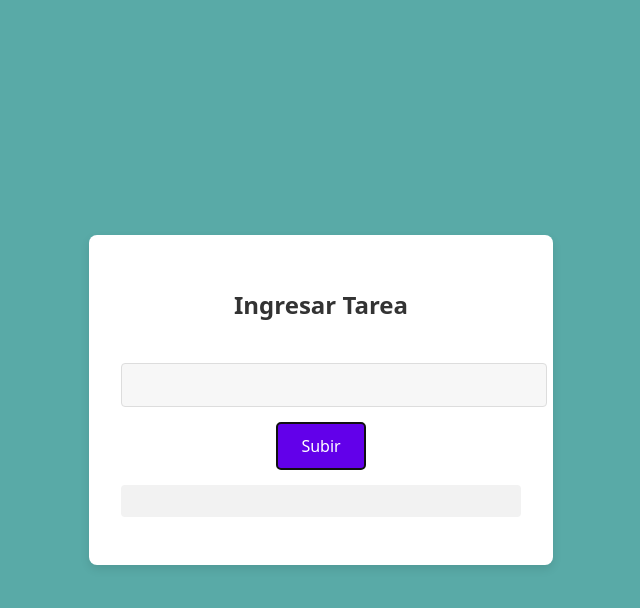
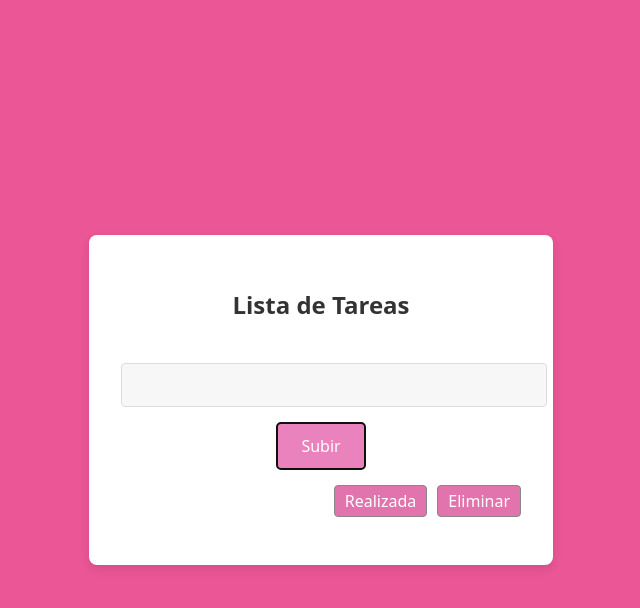
Before and after one commit to Cristian-Bautista/pv_tp3_Grupo5, a React (Vite) app in the folder tp3-pv-grupo5/: page / in a window 1280 px wide. Both pictures are taken after a click on the button "Subir". Shown: the top 608 px of the page, without its empty margins (319-959 px from the left). Built offline with nearby package versions, Linux system fonts and the light colour scheme.

Commit message:
correccion de la lista de tarea[Anahi Soruco]

```diff
--- a/tp3-pv-grupo5/src/components/ListaTarea.jsx
+++ b/tp3-pv-grupo5/src/components/ListaTarea.jsx
@@ -1,24 +1,44 @@
-import React, { useState } from 'react'
+import React, { useState } from 'react';
 import InputTarea from './InputTarea';
 import './listaTarea.css';
 
 const ListaTarea = () => {
-    const guardar = (nuevaTarea)=>{
-        console.log(nuevaTarea);
-        setTareas([...tareas,nuevaTarea]);
-    }
-    const [tareas, setTareas] = useState([]);
-    return (
-    <div className='listaTarea'>
-        <h2>Ingresar Tarea</h2>
+  const guardar = (nuevaTarea) => {
+    setTareas([...tareas, { texto: nuevaTarea, completado: false }]);
+  };
+
+  const marcarcomocompletado = (index) => {
+    const nuevasTareas = [...tareas];
+    nuevasTareas[index].completado = !nuevasTareas[index].completado;
+    setTareas(nuevasTareas);
+  };
+
+  const eliminartarea = (index) => {
+    const nuevasTareas = tareas.filter((_, i) => i !== index);
+    setTareas(nuevasTareas);
+  };
+
+  const [tareas, setTareas] = useState([]);
+
+  return (
+    <div className="listaTarea">
+      <h2>Lista de Tareas</h2>
       <InputTarea guardar={guardar} />
       <ul className="Fondo">
         {tareas.map((elemento, index) => (
-          <li className="tarea" key={index}>{elemento}</li>
+          <li key={index}>
+            <span style={{
+              textDecoration: elemento  .completado ? 'line-through' : 'none'
+            }}>
+              {elemento.texto}
+            </span>
+            <button onClick={() => marcarcomocompletado(index)}>Realizada</button>
+            <button onClick={() => eliminartarea(index)}>Eliminar</button>
+          </li>
         ))}
       </ul>
     </div>
-  )
-}
+  );
+};
 
-export default ListaTarea
+export default ListaTarea;
--- a/tp3-pv-grupo5/src/components/listaTarea.css
+++ b/tp3-pv-grupo5/src/components/listaTarea.css
@@ -1,5 +1,5 @@
 body {
-  background-color: #59aaa7;
+  background-color: #ea5696;
   margin: 0;
   height: 100vh;
   display: flex;
@@ -35,7 +35,7 @@ input[type="text"] {
 }
 
 button {
-  background-color: #6200ea;
+  background-color: #ea83bd;
   color: white;
   padding: 0.75rem 1.5rem;
   border-radius: 4px;
@@ -46,8 +46,32 @@ button {
 }
 
 .Fondo {
-  list-style-type: none;
-  padding: 0;
+  list-style-type: disc;
+  padding-left: 20px;
+}
+
+.Fondo li {
+  display: flex;
+  align-items: center;
+  margin-bottom: 10px;
+}
+
+.Fondo li span {
+  flex: 1;
+  color: black;
+  font-size: 16px;
+}
+
+.Fondo li button {
+  margin-left: 10px;
+  padding: 4px 10px;
+  border: 1px solid #888;
+  background-color: #e274ad;
+  cursor: pointer;
+}
+
+.Fondo li button:hover {
+  background-color: #ceb5b5;
 }
 
 .tarea {
```
